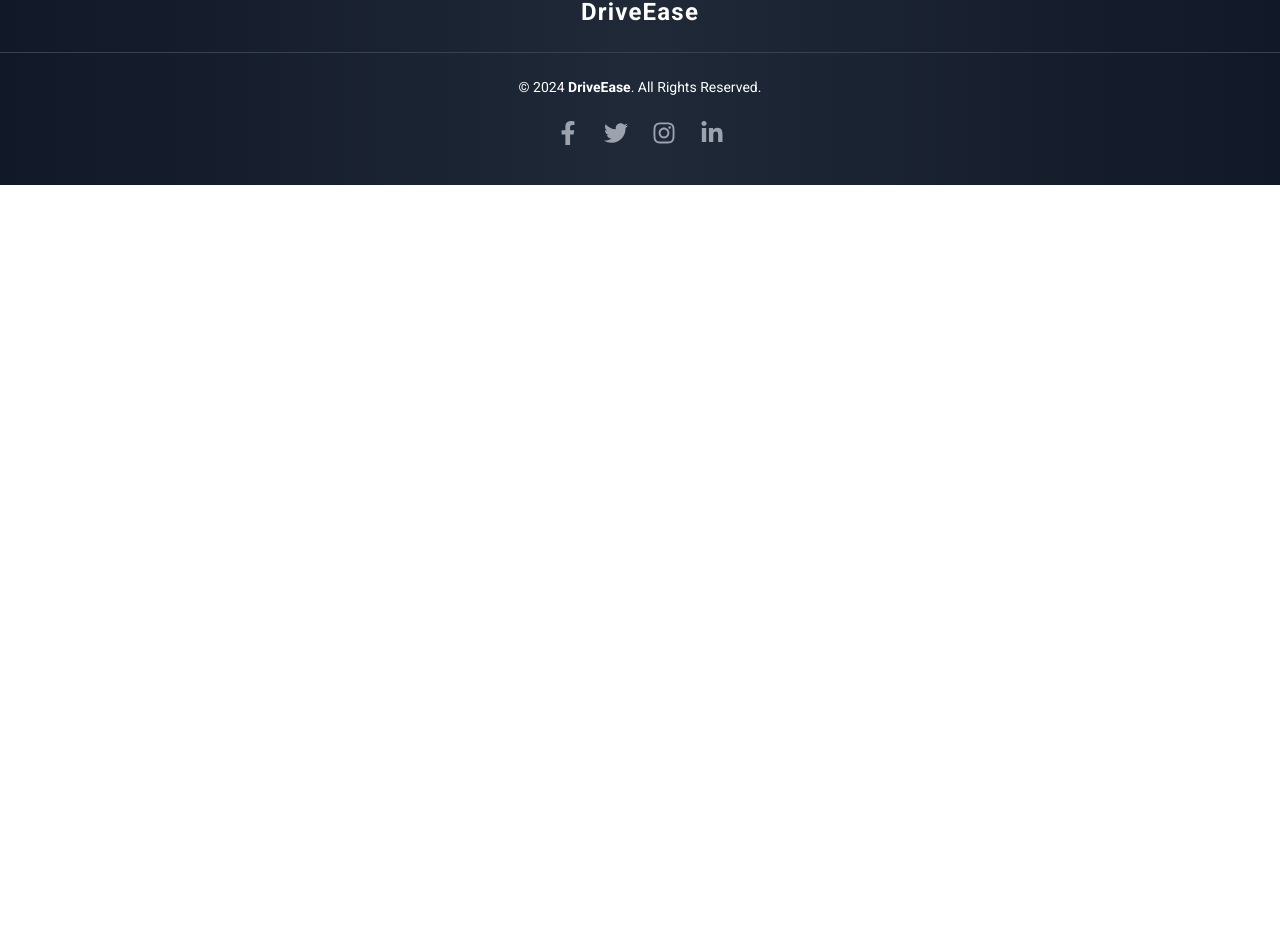
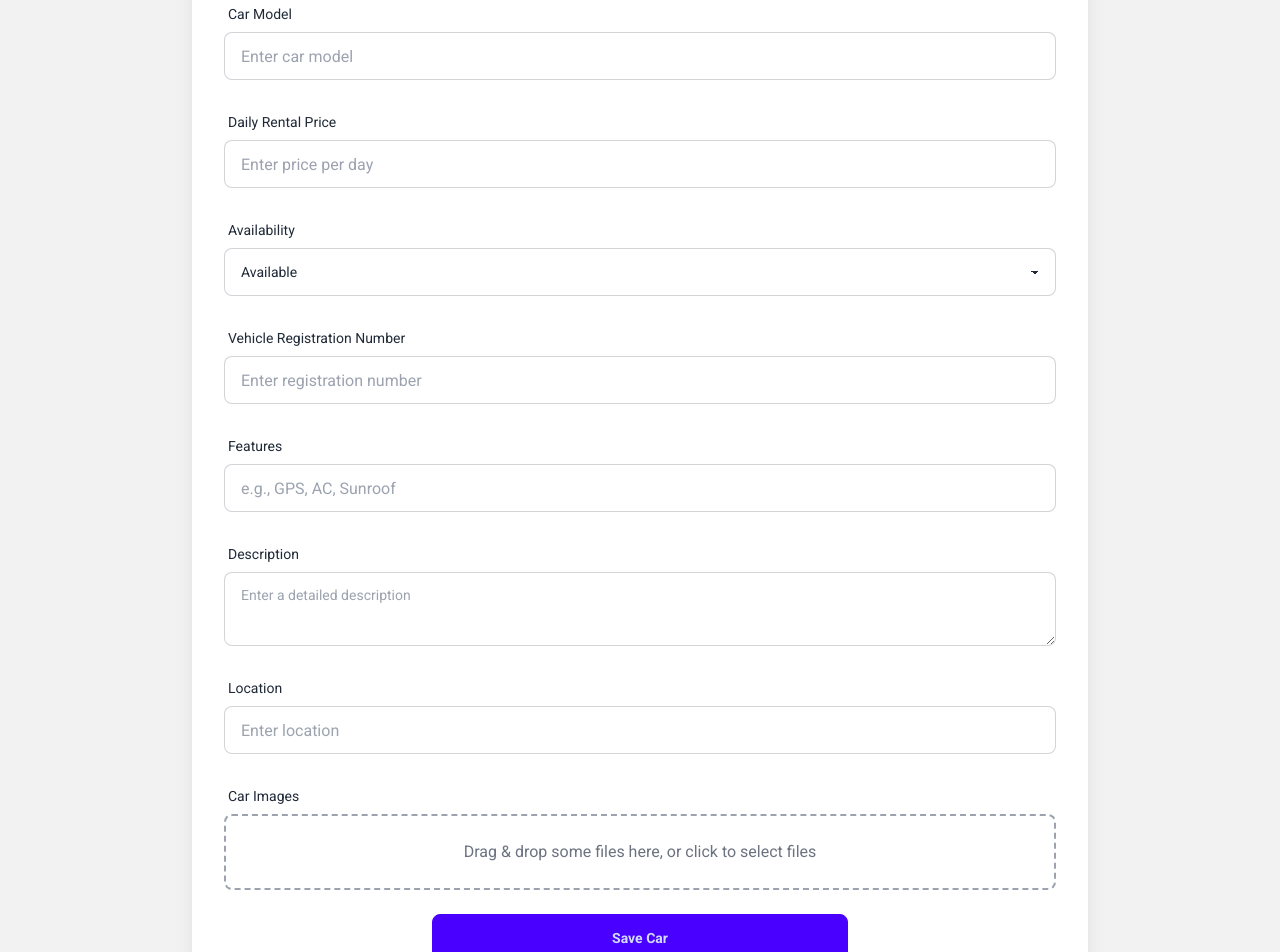
Before and after one commit to tareqahmed2/driveease, a React (Vite) app: page /add-car in a window 1280 px wide. Shown: the part 212-1164 px from the top of the page. Before the commit the page ends 800 px from the top, so only its background shows below. Built offline with nearby package versions, Linux system fonts and the light colour scheme.

Commit message:
added add car form

```diff
--- a/package.json
+++ b/package.json
@@ -15,6 +15,7 @@
     "match-sorter": "^8.0.0",
     "react": "^18.3.1",
     "react-dom": "^18.3.1",
+    "react-dropzone": "^14.3.5",
     "react-icons": "^5.4.0",
     "react-router-dom": "^7.1.0",
     "react-slick": "^0.30.3",
--- a/src/components/RecentListings.jsx
+++ b/src/components/RecentListings.jsx
@@ -1,6 +1,6 @@
 import React from "react";
 
-// Example car data (replace with actual data or fetch from API)
+// Example car data
 const cars = [
   {
     id: 1,
--- a/src/pages/AddCar.jsx
+++ b/src/pages/AddCar.jsx
@@ -1,9 +1,122 @@
 import React from "react";
+import { useDropzone } from "react-dropzone";
 
 const AddCar = () => {
+  const { getRootProps, getInputProps } = useDropzone({
+    accept: "image/*",
+    onDrop: (acceptedFiles) => {
+      console.log("Uploaded files:", acceptedFiles);
+    },
+  });
+
   return (
-    <div>
-      <h2>this is add car</h2>
+    <div className="min-h-screen bg-base-200 py-10 px-4">
+      <div className="max-w-4xl mx-auto bg-white shadow-xl rounded-lg p-8">
+        <h2 className="text-3xl font-semibold text-center mb-8">Add New Car</h2>
+        <form className="space-y-6">
+          <div className="form-control">
+            <label className="label">
+              <span className="label-text">Car Model</span>
+            </label>
+            <input
+              type="text"
+              className="input input-bordered w-full"
+              placeholder="Enter car model"
+              required
+            />
+          </div>
+
+          <div className="form-control">
+            <label className="label">
+              <span className="label-text">Daily Rental Price</span>
+            </label>
+            <input
+              type="number"
+              className="input input-bordered w-full"
+              placeholder="Enter price per day"
+              required
+            />
+          </div>
+
+          <div className="form-control">
+            <label className="label">
+              <span className="label-text">Availability</span>
+            </label>
+            <select className="select select-bordered w-full" required>
+              <option value="Available">Available</option>
+              <option value="Not Available">Not Available</option>
+            </select>
+          </div>
+
+          <div className="form-control">
+            <label className="label">
+              <span className="label-text">Vehicle Registration Number</span>
+            </label>
+            <input
+              type="text"
+              className="input input-bordered w-full"
+              placeholder="Enter registration number"
+              required
+            />
+          </div>
+
+          <div className="form-control">
+            <label className="label">
+              <span className="label-text">Features</span>
+            </label>
+            <input
+              type="text"
+              className="input input-bordered w-full"
+              placeholder="e.g., GPS, AC, Sunroof"
+              required
+            />
+          </div>
+
+          <div className="form-control">
+            <label className="label">
+              <span className="label-text">Description</span>
+            </label>
+            <textarea
+              className="textarea textarea-bordered w-full"
+              placeholder="Enter a detailed description"
+              required
+            />
+          </div>
+
+          <div className="form-control">
+            <label className="label">
+              <span className="label-text">Location</span>
+            </label>
+            <input
+              type="text"
+              className="input input-bordered w-full"
+              placeholder="Enter location"
+              required
+            />
+          </div>
+
+          <div className="form-control">
+            <label className="label">
+              <span className="label-text">Car Images</span>
+            </label>
+            <div
+              {...getRootProps()}
+              className="border-2 border-dashed border-gray-400 rounded-lg p-6 text-center cursor-pointer"
+            >
+              <input {...getInputProps()} />
+              <p className="text-gray-500">
+                Drag & drop some files here, or click to select files
+              </p>
+            </div>
+          </div>
+
+          <div className="flex justify-center">
+            <button type="button" className="btn btn-primary w-full sm:w-1/2">
+              Save Car
+            </button>
+          </div>
+        </form>
+      </div>
     </div>
   );
 };
```
Also changed, not shown: 1 other file (tests, documents, lock files or other folders).
